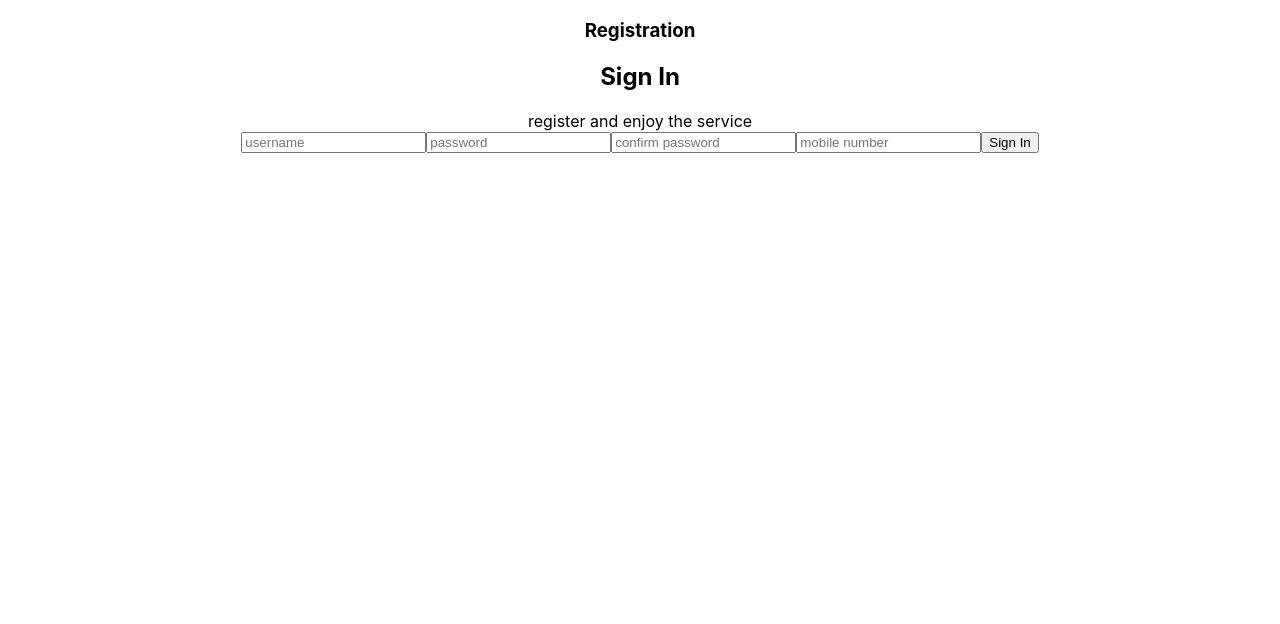
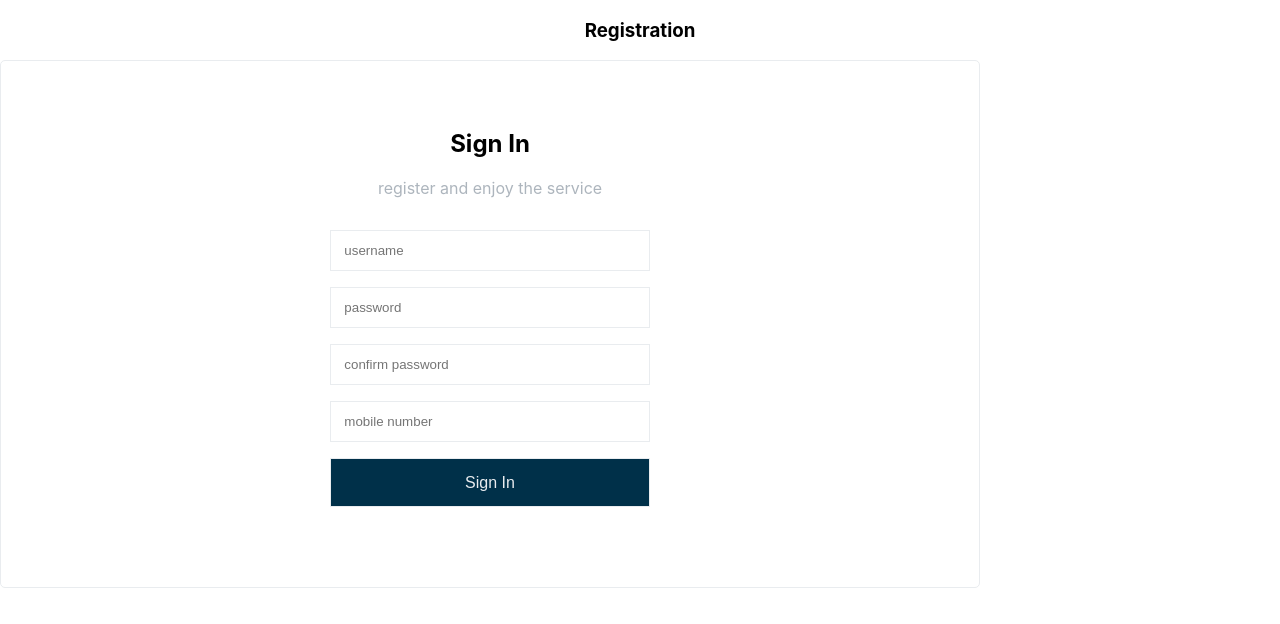
Before and after one commit to shristi-rks/Final-Project, a React (Create React App) app in the folder mind-matters/: page / in a window 1280 px wide. Shown: the top 624 px of the page. Built offline with nearby package versions, Linux system fonts and the light colour scheme.

Commit message:
use react-hook-form

```diff
--- a/mind-matters/package.json
+++ b/mind-matters/package.json
@@ -8,6 +8,7 @@
     "@testing-library/user-event": "^13.5.0",
     "react": "^18.2.0",
     "react-dom": "^18.2.0",
+    "react-hook-form": "^7.39.4",
     "react-scripts": "5.0.1",
     "web-vitals": "^2.1.4"
   },
--- a/mind-matters/src/App.css
+++ b/mind-matters/src/App.css
@@ -7,6 +7,65 @@
   pointer-events: none;
 }
 
+.login{
+  max-width: 978px;
+  width: 100vw;
+  display:flex;
+  border: 1px solid #e9ecef;
+  border-radius: 5px;
+  /* box-shadow: 1px 3px 10px #e9ecef; */
+  background-color: white;
+}
+
+.login span{
+  color: #adb5bd;
+}
+
+#form{
+  max-width: 320px;
+  width: 100vw;
+  margin: 2em auto;
+}
+
+#form >  input, .btn{
+  border: 1px solid #e9ecef;
+  padding: .9em 1em;
+}
+
+#form > input:focus{
+  outline: none;
+}
+
+#form > .btn{
+  background-color: #003049;
+  color: #e9ecef;
+  font-size: 1em;
+  cursor: pointer;
+}
+
+.flex{
+  display: flex;
+  gap: 1em;
+}
+
+.flex-col{
+  flex-direction: column;
+}
+
+.login .col-1{
+  margin: auto;
+  padding: 3em 0;
+}
+
+.login .col-2 img{
+  width: 480px;
+  height: 100%;
+  object-fit: cover;
+  align-self: flex-end;
+  border-top-right-radius: 5px;
+  border-bottom-right-radius: 5px;
+  display: none;
+}
 @media (prefers-reduced-motion: no-preference) {
   .App-logo {
     animation: App-logo-spin infinite 20s linear;
--- a/mind-matters/src/components/LogInForm.jsx
+++ b/mind-matters/src/components/LogInForm.jsx
@@ -1,4 +1,8 @@
+import { useForm } from 'react-hook-form'
+
 const LogInForm = () => {
+    const { register, handleSubmit } = useForm()
+    const onSubmit = data => console.log(data);
     return (
             <section>
                 <div className="login">
@@ -6,11 +10,11 @@ const LogInForm = () => {
                         <h2>Sign In</h2>
                         <span>register and enjoy the service</span>
 
-                        <form>
-                            <input type="text"  placeholder='username' />
-                            <input type="text"  placeholder='password' />
-                            <input type="text"  placeholder='confirm password' />
-                            <input type="text"  placeholder='mobile number' />
+                        <form id='form' className='flex flex-col' onSubmit={handleSubmit(onSubmit)}>
+                            <input type="text" {...register("username")} placeholder='username' />
+                            <input type="text" {...register("password")} placeholder='password' />
+                            <input type="text" {...register("confirmpwd")} placeholder='confirm password' />
+                            <input type="text" {...register("mobile", { required : true, maxLength: 10 })} placeholder='mobile number' />
                             <button className='btn'>Sign In</button>
                         </form>
 
@@ -22,5 +26,4 @@ const LogInForm = () => {
             </section>
     )
 }
-
-export default LogInForm ;
+export default LogInForm;
```
Also changed, not shown: 1 other file (tests, documents, lock files or other folders).
